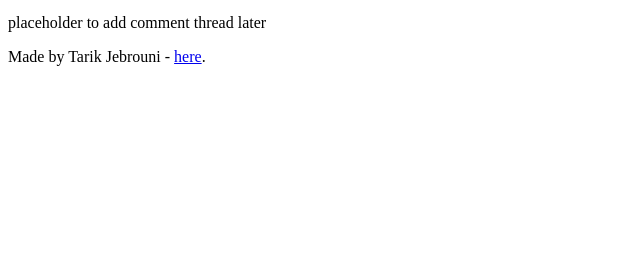
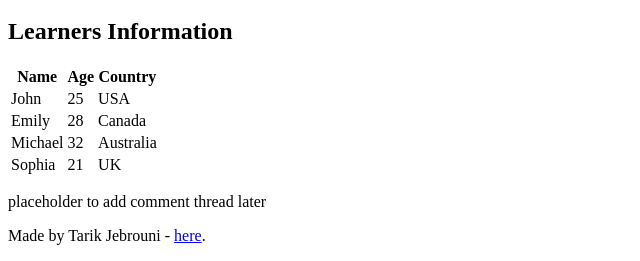
Before and after one commit to Tarik-Jebrouni/My_First_Portfolio, a plain HTML site: page html_basic/index.html in a window 1280 px wide. Shown: the part 552-813 px from the top of the page, without its empty margins (0-640 px from the left). Drawn offline with Linux system fonts and the light colour scheme.

Commit message:
Add learners table to index.html

```diff
--- a/html_basic/index.html
+++ b/html_basic/index.html
@@ -28,6 +28,39 @@
         <a href="https://www.alxafrica.com/" target="_blank">
           <img src="https://i.ibb.co/gTDZZT8/ALX-Logo-07.png" alt="ALX Logo" width="200" />
         </a>
+        <h2>Learners Information</h2>
+        <table>
+          <thead>
+            <tr>
+              <th>Name</th>
+              <th>Age</th>
+              <th>Country</th>
+            </tr>
+          </thead>
+          <tbody>
+            <tr>
+              <td>John</td>
+              <td>25</td>
+              <td>USA</td>
+            </tr>
+            <tr>
+              <td>Emily</td>
+              <td>28</td>
+              <td>Canada</td>
+            </tr>
+            <tr>
+              <td>Michael</td>
+              <td>32</td>
+              <td>Australia</td>
+            </tr>
+            <tr>
+              <td>Sophia</td>
+              <td>21</td>
+              <td>UK</td>
+            </tr>
+          </tbody>
+        </table>
+
       </article>
 
       <aside>
```
